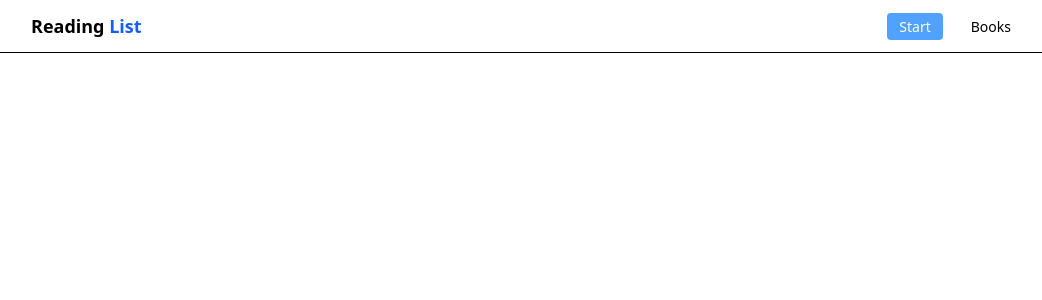
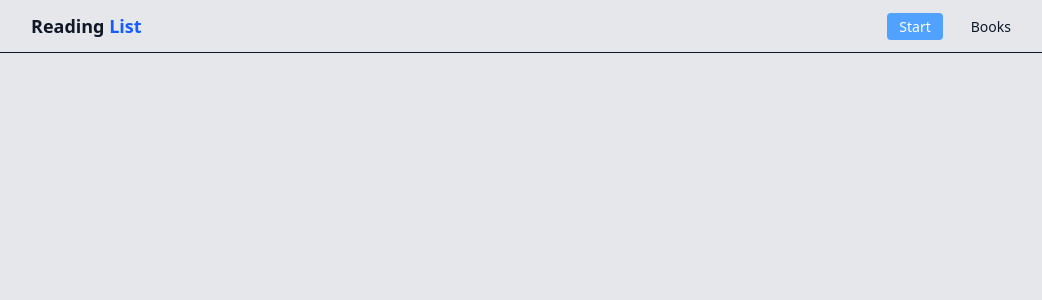
Before and after one commit to BartoszBee/reading-list, a Next.js app: page / in a window 1280 px wide. Shown: the top 300 px of the page, without its empty margins (113-1155 px from the left). Built offline with nearby package versions, Linux system fonts and the light colour scheme.

Commit message:
add styles to body main

```diff
--- a/app/layout.tsx
+++ b/app/layout.tsx
@@ -5,7 +5,7 @@ import Header from "@/components/Header";
 export const metadata: Metadata = {
   title: "Reading List",
   description:
-    "Śledź książki, które chcesz przeczytać, jesteś w trakcie czytania lub zakończyłeś czytać",
+    "Prywatny spis Twoich książek.",
 };
 
 export default function RootLayout({
@@ -15,9 +15,9 @@ export default function RootLayout({
 }) {
   return (
     <html lang="pl">
-      <body>
+      <body className="min-h-dvh bg-gray-200 text-gray-900 antialiased">
         <Header />
-        <main>{children}</main>
+        <main className="mx-auto max-w-5xl px-4 py-6">{children}</main>
       </body>
     </html>
   );
```
